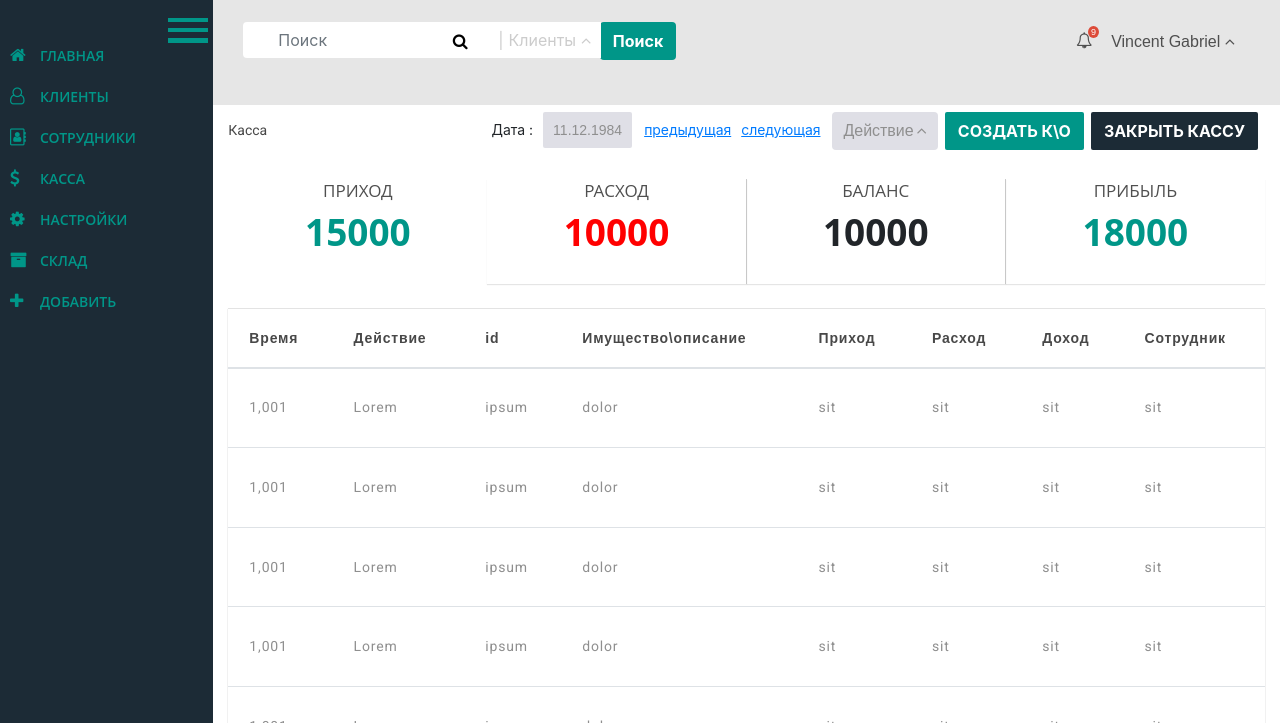
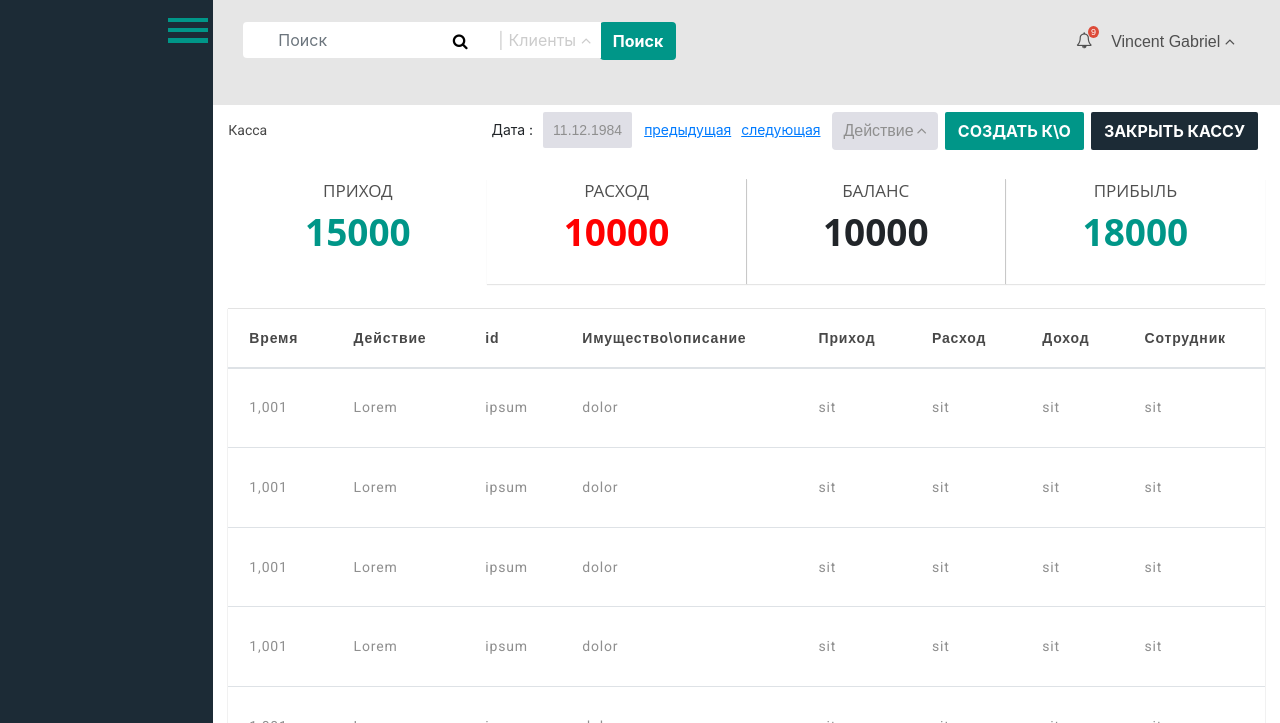
Before and after one commit to NataliyaVerchenko/CRM, a plain HTML site: page index.html in a window 1280 px wide. Both pictures are taken after a click on the button "menu toggle". Shown: the top 723 px of the page. Drawn offline with nearby package versions, Linux system fonts and the light colour scheme; a script that the page names is missing; a web font is replaced by a local one.

Commit message:
add toogle menu

```diff
--- a/css/style.css
+++ b/css/style.css
@@ -62,7 +62,7 @@ img {
 }
 
 .sidebar-menu {
-    margin-top: 35px;
+    padding: 45px 45px 0 0;
 }
 
 .sidebar span {
@@ -133,9 +133,11 @@ img {
 .toggle-hamburger span::after {
     bottom: -20px;
 }
-.toggle-hamburger:hover .sidebar{
-
-    left: -137px;
+.menu-hidden{
+    position: absolute;
+    top: 35;
+    bottom: 0;
+    left: -130px;
 }
 .nav-sidebar {
     list-style: none;
--- a/index.html
+++ b/index.html
@@ -16,9 +16,9 @@
 <div class="wrapper">
     <div class="container-fluid">
         <div class="row mb-0">
-            <div class="col-sm-3 col-md-2 sidebar m-0 p-0">
+            <div class="col-sm-3 col-md-2 sidebar m-0 p-0" id="sidebar">
                     <div class="sidebar-menu">
-                        <button class="toggle-hamburger toggle-hamburger__hidden">
+                        <button class="toggle-hamburger">
                             <span>menu toggle</span>
                         </button>
                     <ul class="nav nav-sidebar navbar-collapse" id="toogle-menu">
--- /dev/null
+++ b/js/script.js
@@ -0,0 +1,7 @@
+$(document).ready(function () {
+
+    $('.toggle-hamburger').click(function (){
+        $('#toogle-menu').toggleClass('menu-hidden');
+    });
+
+});
```
